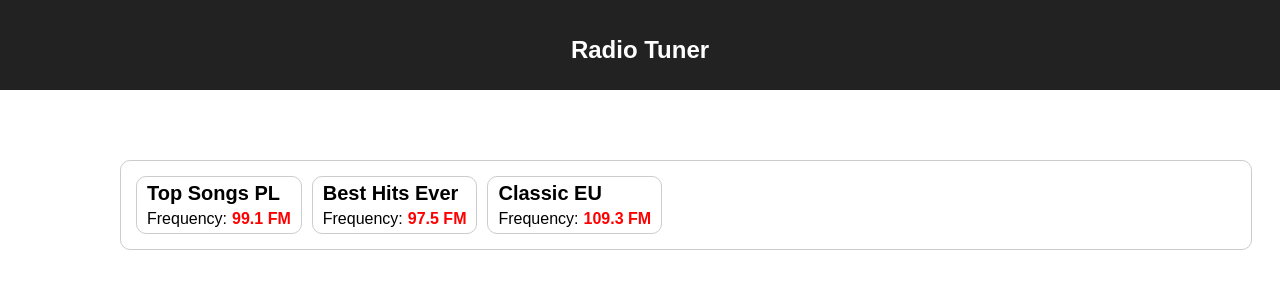
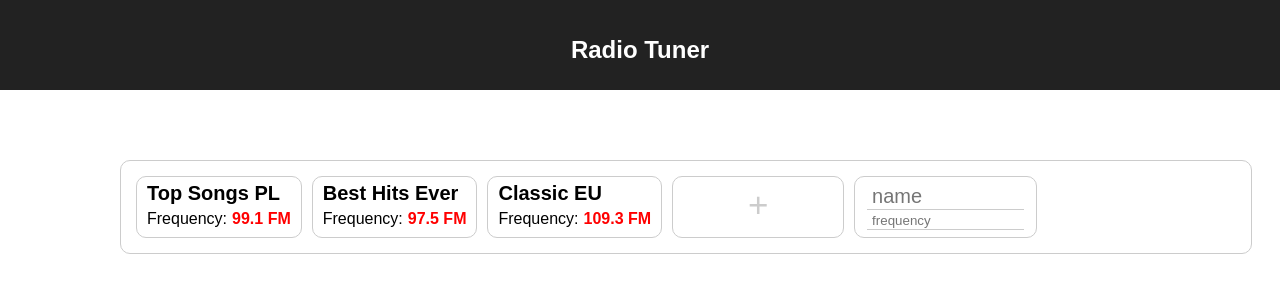
Before and after one commit to moniikag/radioTuner, a React (Create React App) app: page / in a window 1280 px wide. Shown: the top 300 px of the page. Built offline with nearby package versions, Linux system fonts and the light colour scheme.

Commit message:
Add new item button & form

```diff
--- a/src/components/RadioStations/index.jsx
+++ b/src/components/RadioStations/index.jsx
@@ -23,6 +23,15 @@
         {stations.map(station =>
           <RadioStation key={station.name} station={station} />
         )}
+        <li>
+          <button className="add"> + </button>
+        </li>
+        <li>
+          <form>
+            <input id="name" type="text" placeholder="name" />
+            <input type="text" placeholder="frequency" />
+          </form>
+        </li>
       </ul>
     )
   }
--- a/src/index.css
+++ b/src/index.css
@@ -44,3 +44,26 @@
   color: red;
   margin-left: 5px;
 }
+
+button.add {
+  height: 100%;
+  width: 150px;
+  padding: 0px 0 5px 0;
+  font-size: 35px;
+  color: #ccc;
+  border: none;
+  background: none;
+}
+
+.radio-stations-list li form input {
+  display: block;
+  margin: 2px;
+  width: 150px;
+  padding-left: 5px;
+  border: none;
+  border-bottom: 1px solid #ccc;
+}
+
+.radio-stations-list li form input#name {
+  font-size: 20px;
+}
```
